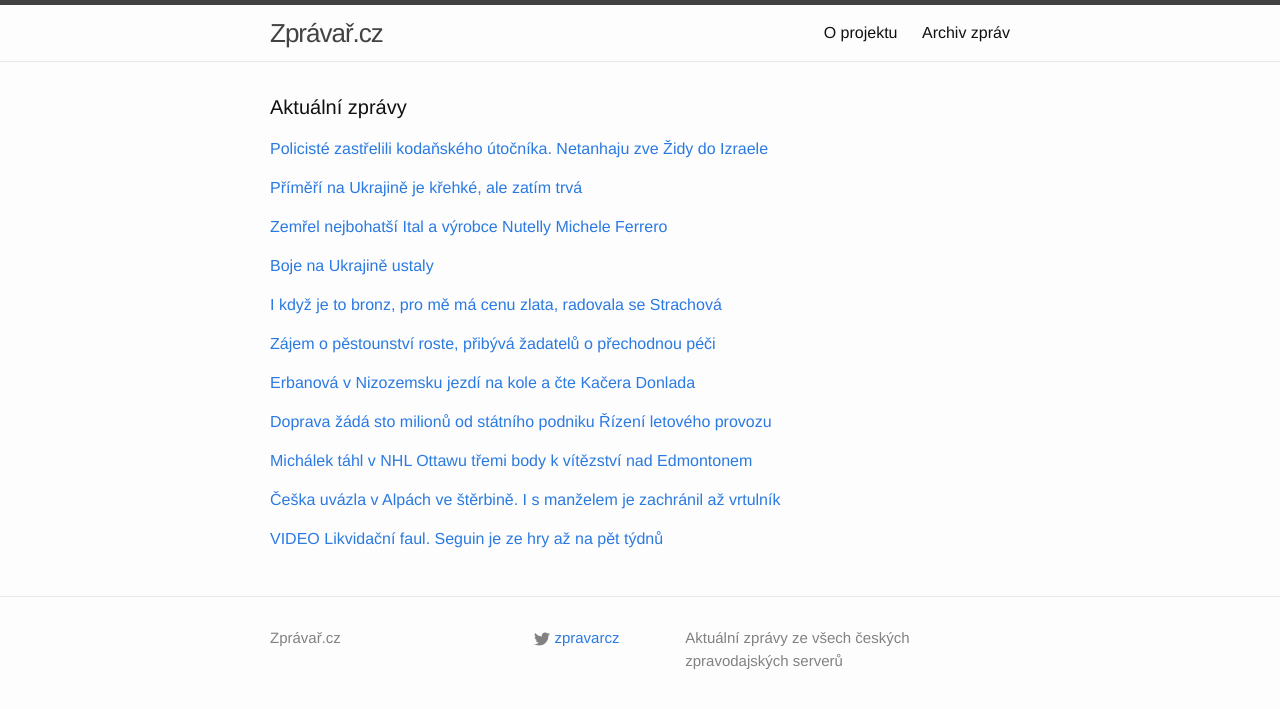
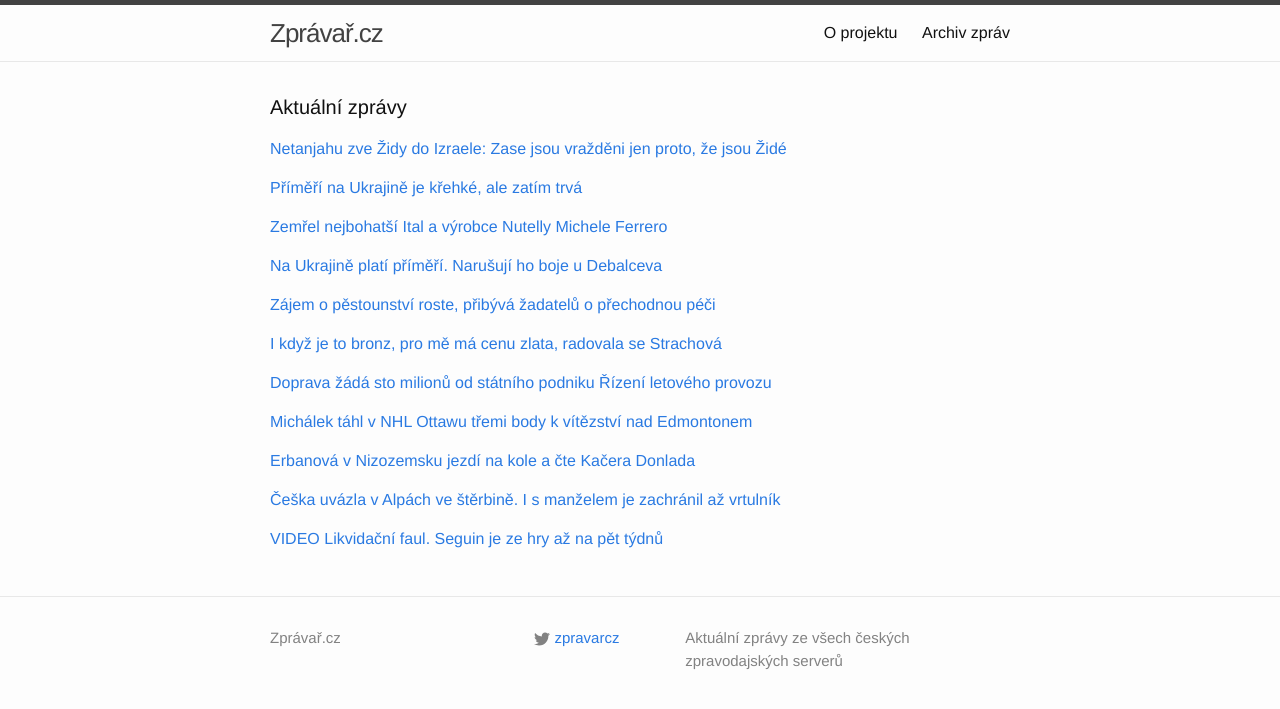
Before and after one commit to adliska/zpravar, a Jekyll site: the page built from index.html, in a window 1280 px wide. Shown: the top 709 px of the page. Built offline with Jekyll 4.4.1, drawn with Linux system fonts in a browser that asks for light colours; some of the changed lines change nothing that is shown.

Commit message:
zpravar news update

```diff
--- a/index.html
+++ b/index.html
@@ -5,9 +5,14 @@ layout: default
 <div class="home">
     <h1 class="page-heading">Aktuální zprávy</h1>
 
-<p><a href="javascript:;" onclick="toggle_visibility('zpravy0')">Policisté zastřelili kodaňského útočníka. Netanhaju zve Židy do Izraele</a></p>
+<p><a href="javascript:;" onclick="toggle_visibility('zpravy0')">Netanjahu zve Židy do Izraele: Zase jsou vražděni jen proto, že jsou Židé</a></p>
 <div id="zpravy0" style="display:none">
 <ul>
+<li><a href=http://www.ceskatelevize.cz/ct24/svet/301771-netanjahu-zve-zidy-do-izraele-zase-jsou-vrazdeni-jen-proto-ze-jsou-zide/>Netanjahu zve Židy do Izraele: Zase jsou vražděni jen proto, že jsou Židé - www.ceskatelevize.cz</a></li>
+<li><a href=http://www.lidovky.cz/netanjahu-vyzval-po-utocich-v-kodani-k-masivnimu-stehovani-zidu-do-izraele-1ux-/zpravy-svet.aspx?c=A150215_125528_ln_zahranici_mmu>Netanjahu vyzval po útocích v Kodani k masivnímu stěhování Židů do Izraele  - www.lidovky.cz</a></li>
+<li><a href=http://zpravy.e15.cz/zahranicni/udalosti/kodansky-utocnik-je-mrtev-netanjahu-zve-zidy-do-izraele-1163081>Kodaňský útočník je mrtev, Netanjahu zve Židy do Izraele - zpravy.e15.cz</a></li>
+<li><a href=http://www.ceskatelevize.cz/ct24/svet/301771-netanjahu-zve-zidy-z-evropy-do-izraele-zase-jsou-vrazdeni-jen-proto-ze-jsou-zide/>Netanjahu zve Židy z Evropy do Izraele: Zase jsou vražděni jen proto, že jsou Židé - www.ceskatelevize.cz</a></li>
+<li><a href=http://zahranicni.ihned.cz/evropa-slovensko/c1-63538570-policiste-zastrelili-kodanskeho-utocnika-netanhaju-laka-zidy-do-izraele>Policisté zastřelili kodaňského útočníka. Netanhaju láká Židy do Izraele - zahranicni.ihned.cz</a></li>
 <li><a href=http://zahranicni.ihned.cz/evropa-slovensko/c1-63538570-policiste-zastrelili-kodanskeho-utocnika-netanhaju-zve-zidy-do-izraele>Policisté zastřelili kodaňského útočníka. Netanhaju zve Židy do Izraele - zahranicni.ihned.cz</a></li>
 <li><a href=http://www.ceskenoviny.cz/zpravy/zpravy/udajny-kodansky-utocnik-je-mrtev-netanjahu-zve-zidy-do-izraele/1181536>Údajný kodaňský útočník je mrtev, Netanjahu zve Židy do Izraele - www.ceskenoviny.cz</a></li>
 <li><a href=http://zpravy.idnes.cz/vypoved-svedku-o-teroru-v-kodani-d40-/zahranicni.aspx?c=A150215_113532_zahranicni_ert>Svědci o střelbě v Kodani: arabský křik, krvácející policista a panika - zpravy.idnes.cz</a></li>
@@ -65,9 +70,10 @@ layout: default
 <li><a href=http://www.denik.cz/ekonomika/zemrel-nejbohatsi-clovek-italie-a-vyrobce-nutelly-michele-ferrero-20150215.html>Zemřel nejbohatší člověk Itálie a výrobce Nutelly Michele Ferrero - www.denik.cz</a></li>
 <li><a href=http://www.financninoviny.cz/zpravodajstvi/zpravy/zemrel-nejbohatsi-clovek-italie-a-vyrobce-nutelly-michele-ferrero/1181537>Zemřel nejbohatší člověk Itálie a výrobce Nutelly Michele Ferrero - www.financninoviny.cz</a></li>
 </ul>
-</div><p><a href="javascript:;" onclick="toggle_visibility('zpravy3')">Boje na Ukrajině ustaly</a></p>
+</div><p><a href="javascript:;" onclick="toggle_visibility('zpravy3')">Na Ukrajině platí příměří. Narušují ho boje u Debalceva</a></p>
 <div id="zpravy3" style="display:none">
 <ul>
+<li><a href=http://www.rozhlas.cz/_zprava/na-ukrajine-plati-primeri-narusuji-ho-boje-u-debalceva--1455750>Na Ukrajině platí příměří. Narušují ho boje u Debalceva - www.rozhlas.cz</a></li>
 <li><a href=http://www.novinky.cz/zahranicni/evropa/361715-boje-na-ukrajine-ustaly.html>Boje na Ukrajině ustaly - www.novinky.cz</a></li>
 <li><a href=http://www.rozhlas.cz/_zprava/na-ukrajine-plati-primeri-klid-zbrani-se-vicemene-dodrzuje--1455750>Na Ukrajině platí příměří. Klid zbraní se víceméně dodržuje - www.rozhlas.cz</a></li>
 <li><a href=http://www.rozhlas.cz/_zprava/na-ukrajine-plati-primeri-mezi-vladou-a-separatisty-klid-zbrani-se-vicemene-dodrzuje--1455750>Na Ukrajině platí příměří. Klid zbraní se víceméně dodržuje - www.rozhlas.cz</a></li>
@@ -77,8 +83,17 @@ layout: default
 <li><a href=http://www.rozhlas.cz/_zprava/na-vychode-ukrajiny-vstoupilo-v-platnost-primeri-mezi-vladou-a-separatisty--1455750>Na východě Ukrajiny vstoupilo v platnost příměří mezi vládou a separatisty - www.rozhlas.cz</a></li>
 <li><a href=http://www.novinky.cz/zahranicni/evropa/361715-na-ukrajine-zacalo-platit-primeri-obe-strany-se-ale-obvinuji-z-jeho-porusovani.html>Na Ukrajině začalo platit příměří, obě strany se ale obviňují z jeho porušování - www.novinky.cz</a></li>
 </ul>
-</div><p><a href="javascript:;" onclick="toggle_visibility('zpravy4')">I když je to bronz, pro mě má cenu zlata, radovala se Strachová</a></p>
+</div><p><a href="javascript:;" onclick="toggle_visibility('zpravy4')">Zájem o pěstounství roste, přibývá žadatelů o přechodnou péči</a></p>
 <div id="zpravy4" style="display:none">
+<ul>
+<li><a href=http://www.ceskenoviny.cz/zpravy/zpravy/zajem-o-pestounstvi-roste-pribyva-zadatelu-o-prechodnou-peci/1181561>Zájem o pěstounství roste, přibývá žadatelů o přechodnou péči - www.ceskenoviny.cz</a></li>
+<li><a href=http://zpravy.idnes.cz/pestounu-v-cesku-pribyva-0ho-/domaci.aspx?c=A150215_102804_domaci_pku>Profesionálních pěstounů přibývá. Za rok se jejich počet ztrojnásobil - zpravy.idnes.cz</a></li>
+<li><a href=http://www.denik.cz/z_domova/pribyva-profesionalnich-pestounu-pocet-se-za-rok-ztrojnasobil-20150215.html>Přibývá profesionálních pěstounů, počet se za rok ztrojnásobil - www.denik.cz</a></li>
+<li><a href=http://zpravy.aktualne.cz/domaci/prechodnych-pestounu-pribyva-jejich-je-temer-trikrat-vyssi/r~6c6b5c44b4ec11e49bec0025900fea04/>Přechodných pěstounů přibývá. Je jich je téměř třikrát více - zpravy.aktualne.cz</a></li>
+<li><a href=http://www.ceskenoviny.cz/zpravy/zpravy/pribyva-profesionalnich-pestounu-pocet-se-za-rok-ztrojnasobil/1181561>Přibývá profesionálních pěstounů, počet se za rok ztrojnásobil - www.ceskenoviny.cz</a></li>
+</ul>
+</div><p><a href="javascript:;" onclick="toggle_visibility('zpravy5')">I když je to bronz, pro mě má cenu zlata, radovala se Strachová</a></p>
+<div id="zpravy5" style="display:none">
 <ul>
 <li><a href=http://www.tyden.cz/rubriky/sport/zimni-sporty/sjezdove-lyzovani/i-kdyz-je-to-bronz-pro-me-ma-cenu-zlata-radovala-se-strachova_333514.html>I když je to bronz, pro mě má cenu zlata, radovala se Strachová - www.tyden.cz</a></li>
 <li><a href=http://www.sportovninoviny.cz/zpravy/pro-strachovou-je-bronz-ze-slalomu-na-ms-jako-zlato-pomohl-k-ni-i-stin-pod-lopatou/1181555>Pro Strachovou je bronz ze slalomu na MS jako zlato, pomohl k ní i stín pod lopatou - www.sportovninoviny.cz</a></li>
@@ -86,38 +101,29 @@ layout: default
 <li><a href=http://sport.aktualne.cz/strachova-ctyrnasobna-medailistka-z-ms-to-zni-nadherne/r~65df9c50b4e711e49e4b0025900fea04/>Strachová: Čtyřnásobná medailistka z MS? To zní nádherně - sport.aktualne.cz</a></li>
 <li><a href=http://www.sportovninoviny.cz/zpravy/pro-strachovou-je-bronz-ze-slalomu-na-ms-jako-zlato/1181555>Pro Strachovou je bronz ze slalomu na MS jako zlato - www.sportovninoviny.cz</a></li>
 </ul>
-</div><p><a href="javascript:;" onclick="toggle_visibility('zpravy5')">Zájem o pěstounství roste, přibývá žadatelů o přechodnou péči</a></p>
-<div id="zpravy5" style="display:none">
-<ul>
-<li><a href=http://www.ceskenoviny.cz/zpravy/zpravy/zajem-o-pestounstvi-roste-pribyva-zadatelu-o-prechodnou-peci/1181561>Zájem o pěstounství roste, přibývá žadatelů o přechodnou péči - www.ceskenoviny.cz</a></li>
-<li><a href=http://zpravy.idnes.cz/pestounu-v-cesku-pribyva-0ho-/domaci.aspx?c=A150215_102804_domaci_pku>Profesionálních pěstounů přibývá. Za rok se jejich počet ztrojnásobil - zpravy.idnes.cz</a></li>
-<li><a href=http://www.denik.cz/z_domova/pribyva-profesionalnich-pestounu-pocet-se-za-rok-ztrojnasobil-20150215.html>Přibývá profesionálních pěstounů, počet se za rok ztrojnásobil - www.denik.cz</a></li>
-<li><a href=http://zpravy.aktualne.cz/domaci/prechodnych-pestounu-pribyva-jejich-je-temer-trikrat-vyssi/r~6c6b5c44b4ec11e49bec0025900fea04/>Přechodných pěstounů přibývá. Je jich je téměř třikrát více - zpravy.aktualne.cz</a></li>
-<li><a href=http://www.ceskenoviny.cz/zpravy/zpravy/pribyva-profesionalnich-pestounu-pocet-se-za-rok-ztrojnasobil/1181561>Přibývá profesionálních pěstounů, počet se za rok ztrojnásobil - www.ceskenoviny.cz</a></li>
-</ul>
-</div><p><a href="javascript:;" onclick="toggle_visibility('zpravy6')">Erbanová v Nizozemsku jezdí na kole a čte Kačera Donlada</a></p>
+</div><p><a href="javascript:;" onclick="toggle_visibility('zpravy6')">Doprava žádá sto milionů od státního podniku Řízení letového provozu</a></p>
 <div id="zpravy6" style="display:none">
-<ul>
-<li><a href=http://sport.aktualne.cz/erbanova-v-nizozemsku-jezdi-na-kole-a-cte-kacera-donlada/r~8f128568b4f311e4aff10025900fea04/>Erbanová v Nizozemsku jezdí na kole a čte Kačera Donlada - sport.aktualne.cz</a></li>
-<li><a href=http://www.tyden.cz/rubriky/sport/zimni-sporty/bronzova-erbanova-odchod-do-holandska-byl-spravny-krok_333515.html>Bronzová Erbanová: Odchod do Holandska byl správný krok - www.tyden.cz</a></li>
-<li><a href=http://www.denik.cz/zimni_sporty/erbanova-odchodu-z-ceska-nelituje-ma-z-ms-bronz-a-cte-kacera-donalda-20150215.html>Erbanová odchodu z Česka nelituje. Má z MS bronz a čte kačera Donalda - www.denik.cz</a></li>
-<li><a href=http://www.sportovninoviny.cz/zpravy/bronzova-erbanova-odchod-do-holandska-byl-spravny-krok/1181589>Bronzová Erbanová: Odchod do Holandska byl správný krok - www.sportovninoviny.cz</a></li>
-</ul>
-</div><p><a href="javascript:;" onclick="toggle_visibility('zpravy7')">Doprava žádá sto milionů od státního podniku Řízení letového provozu</a></p>
-<div id="zpravy7" style="display:none">
 <ul>
 <li><a href=http://byznys.ihned.cz/c1-63540760-doprava-zada-sto-milionu-od-statniho-podniku-rizeni-letoveho-provozu>Doprava žádá sto milionů od státního podniku Řízení letového provozu - byznys.ihned.cz</a></li>
 <li><a href=http://domaci.ihned.cz/c1-63540760-doprava-zada-sto-milionu-od-statniho-podniku-rizeni-letoveho-provozu>Doprava žádá sto milionů od státního podniku Řízení letového provozu - domaci.ihned.cz</a></li>
 <li><a href=http://zpravy.e15.cz/byznys/doprava-a-logistika/tok-chce-ze-zisku-letovych-dispeceru-vytahnout-sto-milionu-1163107>Ťok chce ze zisku letových dispečerů vytáhnout sto milionů - zpravy.e15.cz</a></li>
 <li><a href=http://www.denik.cz/ekonomika/ministerstvo-pozaduje-sto-milionu-kc-z-rizeni-letoveho-provozu-20150215.html>Ministerstvo požaduje sto milionů z Řízení letového provozu - www.denik.cz</a></li>
 </ul>
-</div><p><a href="javascript:;" onclick="toggle_visibility('zpravy8')">Michálek táhl v NHL Ottawu třemi body k vítězství nad Edmontonem</a></p>
-<div id="zpravy8" style="display:none">
+</div><p><a href="javascript:;" onclick="toggle_visibility('zpravy7')">Michálek táhl v NHL Ottawu třemi body k vítězství nad Edmontonem</a></p>
+<div id="zpravy7" style="display:none">
 <ul>
 <li><a href=http://www.rozhlas.cz/_zprava/michalek-tahl-v-nhl-ottawu-tremi-body-k-vitezstvi-nad-edmontonem--1455771>Michálek táhl v NHL Ottawu třemi body k vítězství nad Edmontonem - www.rozhlas.cz</a></li>
 <li><a href=http://www.tyden.cz/rubriky/sport/hokej/nhl/michalek-hvezdou-zapasu-jagr-se-narozeninove-vyhry-nedockal_333512.html>Michálek hvězdou zápasu, Jágr se narozeninové výhry nedočkal - www.tyden.cz</a></li>
 <li><a href=http://hokej.idnes.cz/michalek-odehral-svuj-nejlepsi-zapas-sezony-fma-/nhl.aspx?c=A150214_230539_nhl_ald>Michálek odehrál svůj nejlepší zápas sezony, byl u tří gólů Otttawy - hokej.idnes.cz</a></li>
 <li><a href=http://www.sportovninoviny.cz/zpravy/hudler-s-michalkem-patrili-v-nhl-ke-hvezdam-zapasu/1181527>Hudler s Michálkem patřili v NHL ke hvězdám zápasů - www.sportovninoviny.cz</a></li>
+</ul>
+</div><p><a href="javascript:;" onclick="toggle_visibility('zpravy8')">Erbanová v Nizozemsku jezdí na kole a čte Kačera Donlada</a></p>
+<div id="zpravy8" style="display:none">
+<ul>
+<li><a href=http://sport.aktualne.cz/erbanova-v-nizozemsku-jezdi-na-kole-a-cte-kacera-donlada/r~8f128568b4f311e4aff10025900fea04/>Erbanová v Nizozemsku jezdí na kole a čte Kačera Donlada - sport.aktualne.cz</a></li>
+<li><a href=http://www.tyden.cz/rubriky/sport/zimni-sporty/bronzova-erbanova-odchod-do-holandska-byl-spravny-krok_333515.html>Bronzová Erbanová: Odchod do Holandska byl správný krok - www.tyden.cz</a></li>
+<li><a href=http://www.denik.cz/zimni_sporty/erbanova-odchodu-z-ceska-nelituje-ma-z-ms-bronz-a-cte-kacera-donalda-20150215.html>Erbanová odchodu z Česka nelituje. Má z MS bronz a čte kačera Donalda - www.denik.cz</a></li>
+<li><a href=http://www.sportovninoviny.cz/zpravy/bronzova-erbanova-odchod-do-holandska-byl-spravny-krok/1181589>Bronzová Erbanová: Odchod do Holandska byl správný krok - www.sportovninoviny.cz</a></li>
 </ul>
 </div><p><a href="javascript:;" onclick="toggle_visibility('zpravy9')">Češka uvázla v Alpách ve štěrbině. I s manželem je zachránil až vrtulník</a></p>
 <div id="zpravy9" style="display:none">
```
